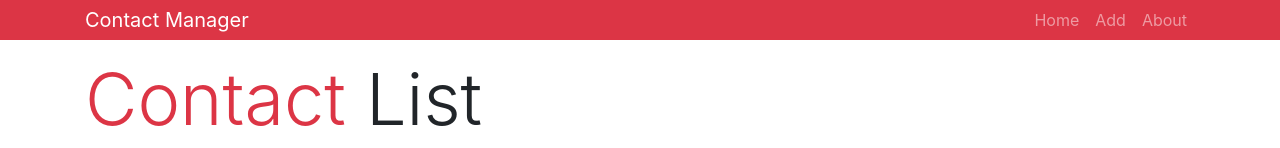
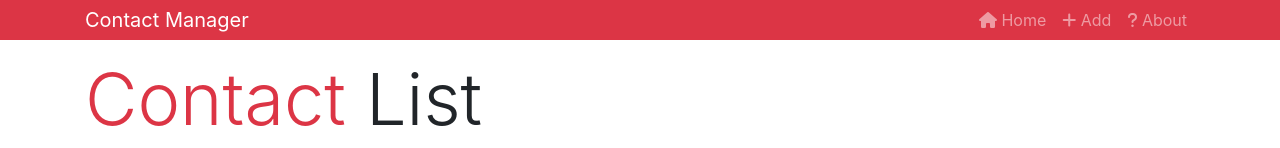
Before and after one commit to alan-nguyen/contact-manager, a React (Create React App) app: page / in a window 1280 px wide. Shown: the top 148 px of the page. Built offline with nearby package versions, Linux system fonts and the light colour scheme.

Commit message:
Add icons to navbar

```diff
--- a/src/components/layout/Header.js
+++ b/src/components/layout/Header.js
@@ -15,17 +15,17 @@ const Header = (props) => {
             <ul className="navbar-nav mr-auto">
               <li className="nav-item">
                 <Link to="/" className="nav-link">
-                  Home
+                  <i className="fas fa-home"></i> Home
                 </Link>
               </li>
               <li className="nav-item">
                 <Link to="/contact/add" className="nav-link">
-                  Add
+                  <i className="fas fa-plus"></i> Add
                 </Link>
               </li>
               <li className="nav-item">
                 <Link to="/about" className="nav-link">
-                  About
+                  <i className="fas fa-question"></i> About
                 </Link>
               </li>
             </ul>
```
